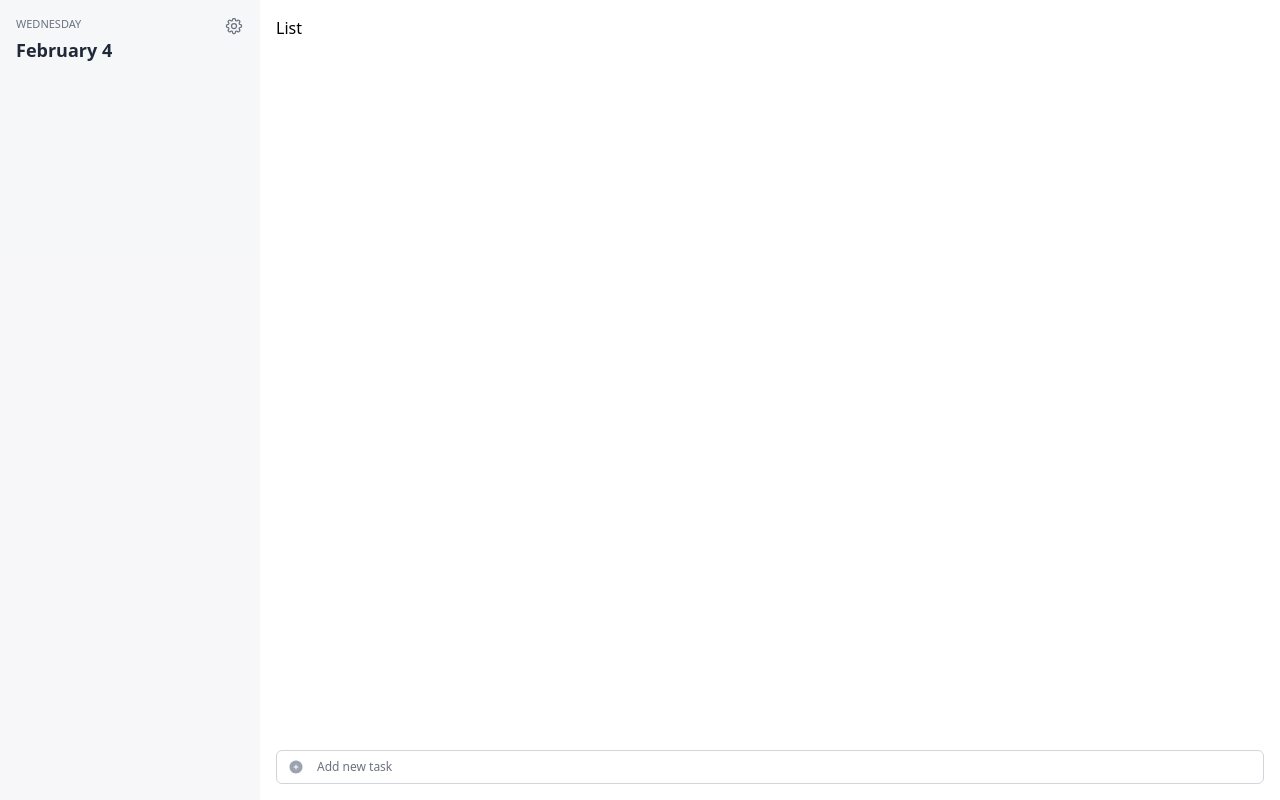
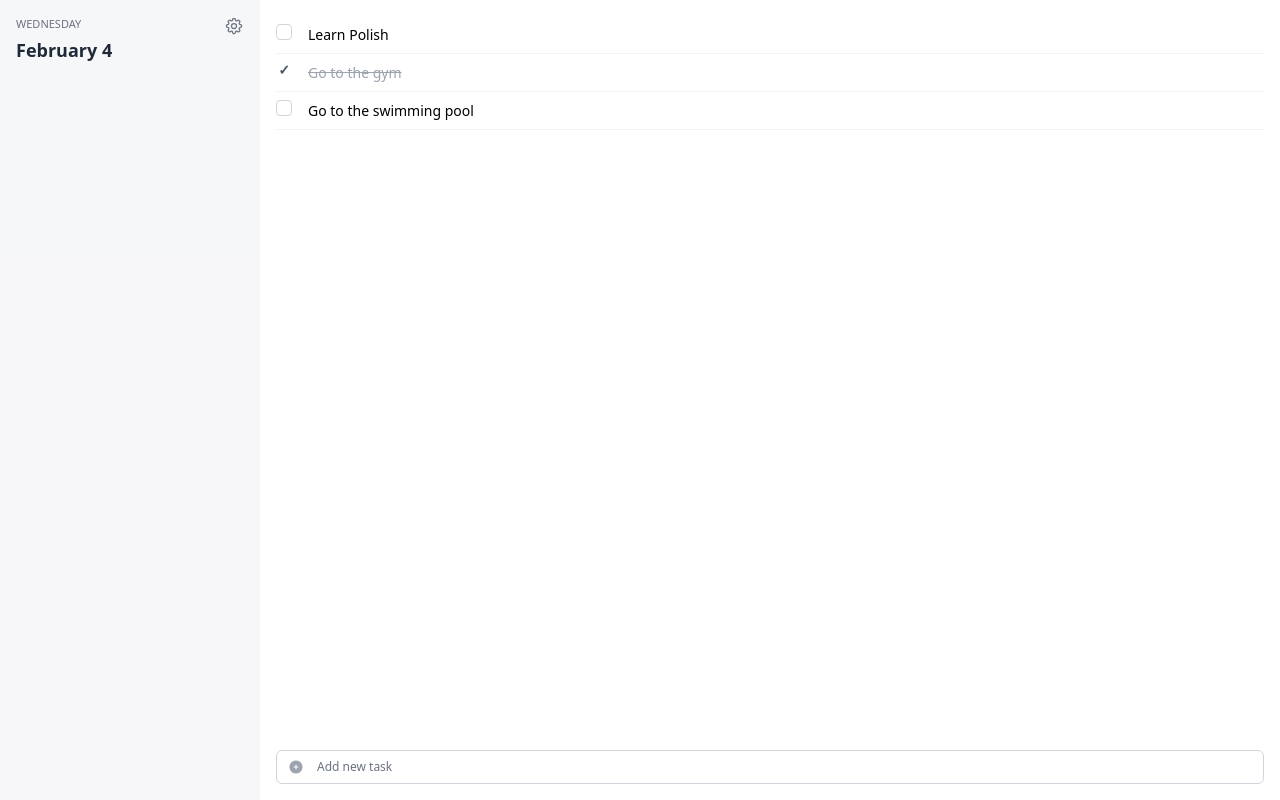
Before and after one commit to IlyaKrapivnoy/mindlist-clone, a Nuxt app: page / in a window 1280 px wide. Built offline with nearby package versions, Linux system fonts and the light colour scheme.

Commit message:
feat: add todo list

```diff
--- a/app/components/List/List.vue
+++ b/app/components/List/List.vue
@@ -1,14 +1,35 @@
 <template>
   <div class="p-4 h-screen flex flex-col">
-    <h2>List</h2>
+    <!--  todo list -->
+    <ul class="text-sm">
+      <li
+        v-for="task in tasks"
+        :key="task.id"
+        class="py-2 border-b border-gray-100"
+      >
+        <input
+          type="checkbox"
+          v-model="task.completed"
+          class="mr-2 w-4 h-4 appearance-none border border-gray-300 rounded relative cursor-pointer checked:border-0 checked:bg-transparent checked:before:content-['✓'] checked:before:absolute checked:before:top-1/2 checked:before:left-1/2 checked:before:transform checked:before:-translate-x-1/2 checked:before:-translate-y-1/2 checked:before:text-gray-600 checked:before:text-sm checked:before:font-bold"
+        />
+        <span
+          :class="{ 'line-through text-gray-400': task.completed }"
+          class="ml-2"
+          >{{ task.text }}</span
+        >
+      </li>
+    </ul>
     <div class="mt-auto">
+      <!-- input list -->
       <div class="relative">
         <PlusCircleIconSolid
           class="absolute left-3 top-1/2 transform -translate-y-1/2 w-4 h-4 text-gray-400"
         />
         <input
+          @keyup.enter="addTask"
           type="text"
           placeholder="Add new task"
+          v-model="newTask"
           class="w-full pl-10 pr-3 py-2 text-xs text-black placeholder:text-gray-500 border border-gray-300 rounded-md focus:outline-none focus:ring-1 focus:ring-gray-500 focus:border-transparent"
         />
       </div>
@@ -18,4 +39,44 @@
 
 <script setup>
 import { PlusCircleIcon as PlusCircleIconSolid } from "@heroicons/vue/24/solid";
+
+const tasks = ref([]);
+
+onMounted(() => {
+  const savedTasks = localStorage.getItem("tasks");
+  if (savedTasks) {
+    tasks.value = JSON.parse(savedTasks);
+  } else {
+    tasks.value = [
+      { id: 1, text: "Learn Polish", completed: false },
+      { id: 2, text: "Go to the gym", completed: true },
+      { id: 3, text: "Go to the swimming pool", completed: false },
+    ];
+  }
+});
+
+watch(
+  tasks,
+  (newTasks) => {
+    localStorage.setItem("tasks", JSON.stringify(newTasks));
+  },
+  { deep: true },
+);
+
+const newTask = ref("");
+
+const addTask = () => {
+  if (newTask.value.trim() !== "") {
+    const newId =
+      tasks.value.length > 0
+        ? Math.max(...tasks.value.map((t) => t.id)) + 1
+        : 1;
+    tasks.value.unshift({
+      id: newId,
+      text: newTask.value,
+      completed: false,
+    });
+    newTask.value = "";
+  }
+};
 </script>
```
